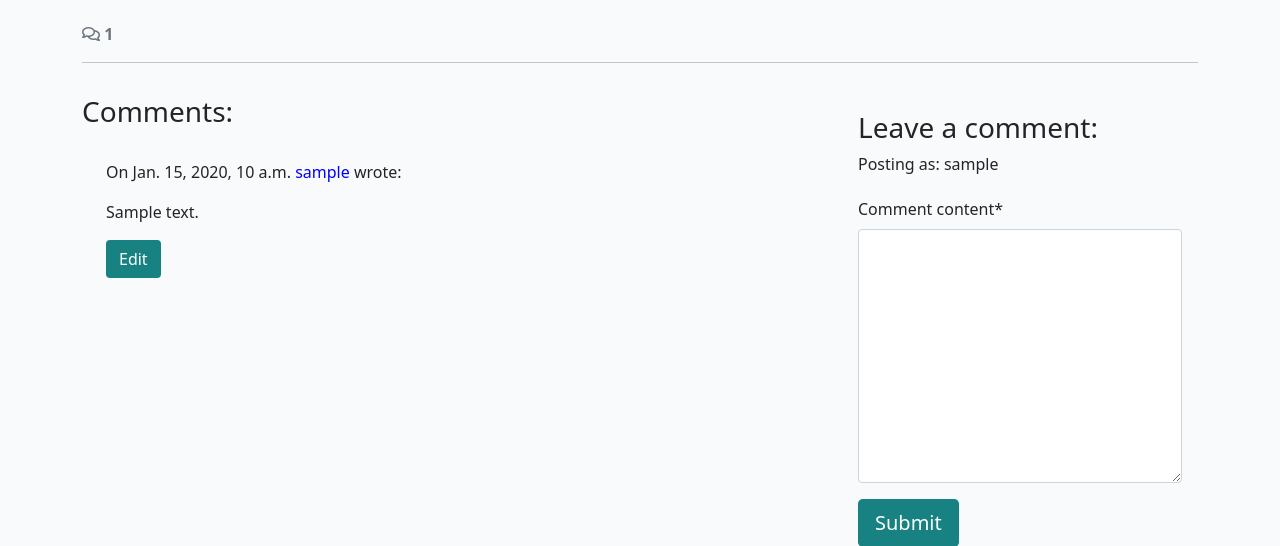
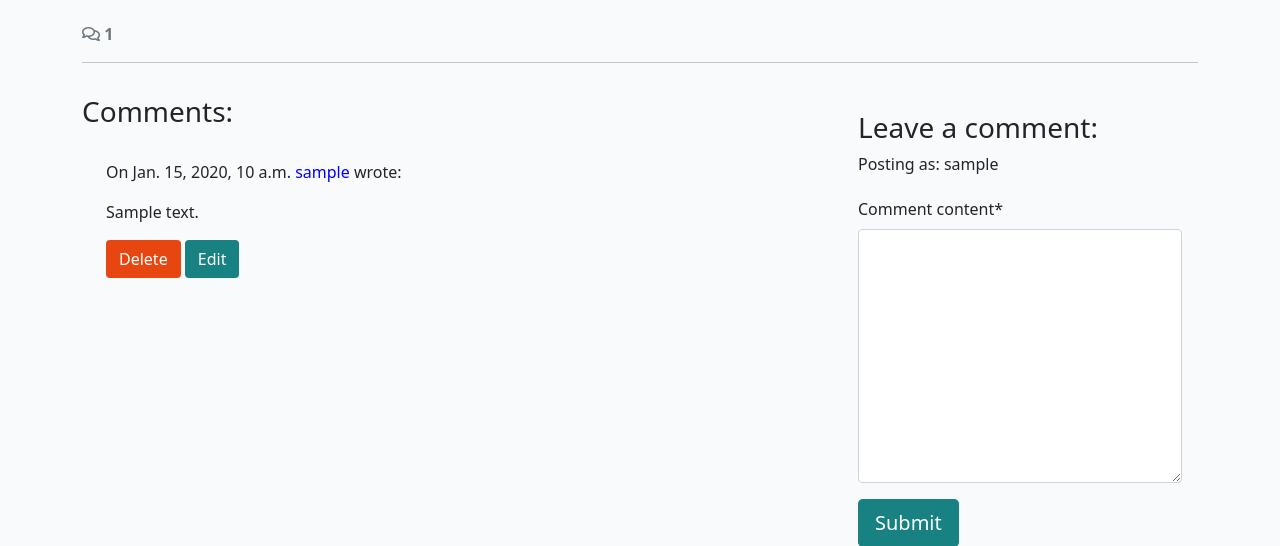
Before and after one commit to JL-14/community-incident-forum, a Django app: a page that uses templates/forum/report_detail.html in a window 1280 px wide. Shown: the part 470-1016 px from the top of the page. Run offline with Django 4.2, Linux system fonts and the light colour scheme; a user stored in the database is signed in; tables that the repository leaves empty hold one stand-in row (values such as "Sample post"); some libraries are stand-ins or nearby versions.

Commit message:
Add delete function and button for comments

```diff
--- a/forum/urls.py
+++ b/forum/urls.py
@@ -5,5 +5,10 @@ from . import views
 urlpatterns = [
     path("", views.IssueList.as_view(), name="home"),
     path("<slug:slug>/", views.report_detail, name="report-detail"),
-    path('<slug:slug>/edit_comment/<int:comment_id>', views.comment_edit, name='comment_edit'),
+    path('<slug:slug>/edit_comment/<int:comment_id>',
+         views.comment_edit, name='comment_edit'),
+    path('<slug:slug>/edit_comment/<int:comment_id>',
+         views.comment_edit, name='comment_edit'),
+    path('<slug:slug>/delete_comment/<int:comment_id>',
+         views.comment_delete, name='comment_delete'),
 ]
--- a/forum/views.py
+++ b/forum/views.py
@@ -59,3 +59,19 @@ def comment_edit(request, slug, comment_id):
             messages.add_message(request, messages.ERROR, 'Error updating comment')
 
     return HttpResponseRedirect(reverse('report-detail', args=[slug]))
+
+def comment_delete(request, slug, comment_id):
+    """
+    view to delete comment
+    """
+    queryset = Issue.objects.all()
+    report = get_object_or_404(queryset, slug=slug)
+    comment = get_object_or_404(Comment, pk=comment_id)
+
+    if comment.comment_author == request.user:
+        comment.delete()
+        messages.add_message(request, messages.SUCCESS, 'Comment deleted!')
+    else:
+        messages.add_message(request, messages.ERROR, 'You can only delete your own comments!')
+
+    return HttpResponseRedirect(reverse('report-detail', args=[slug]))
--- a/static/js/comments.js
+++ b/static/js/comments.js
@@ -3,6 +3,11 @@
   const commentText = document.getElementById("id_comment_content");
   const commentForm = document.getElementById("commentForm");
   const submitButton = document.getElementById("submitButton");
+
+  const deleteModal = new bootstrap.Modal(document.getElementById("deleteModal"));
+  const deleteButtons = document.getElementsByClassName("btn-delete");
+  const deleteConfirm = document.getElementById("deleteConfirm");
+
 
   /**
   * Initializes edit functionality for the provided edit buttons.
@@ -23,4 +28,23 @@
           commentForm.setAttribute("action", `edit_comment/${commentId}`);
       });
   }
+
+    /**
+  * Initializes deletion functionality for the provided delete buttons.
+  *
+  * For each button in the `deleteButtons` collection:
+  * - Retrieves the associated comment's ID upon click.
+  * - Updates the `deleteConfirm` link's href to point to the
+  * deletion endpoint for the specific comment.
+  * - Displays a confirmation modal (`deleteModal`) to prompt
+  * the user for confirmation before deletion.
+  */
+  for (let button of deleteButtons) {
+    button.addEventListener("click", (e) => {
+      let commentId = e.target.getAttribute("comment_id");
+      deleteConfirm.href = `delete_comment/${commentId}`;
+      deleteModal.show();
+    });
+  }
+
 })();
--- a/templates/forum/report_detail.html
+++ b/templates/forum/report_detail.html
@@ -70,6 +70,9 @@
           </p>
           {% endif %}
           {% if user.is_authenticated and comment.comment_author == user %}
+          <button class="btn btn-delete"comment_id="{{ comment.id }}">
+            Delete
+          </button>
           <button class="btn btn-edit" comment_id="{{ comment.id }}">
             Edit
           </button>
@@ -100,6 +103,31 @@
     </div>
   </div>
 </div>
+<!-- Delete confirmation modal -->
+<div class="modal fade" id="deleteModal" tabindex="-1"
+  aria-labelledby="deleteModalLabel" aria-hidden="true">
+  <div class="modal-dialog">
+    <div class="modal-content">
+      <div class="modal-header">
+        <h5 class="modal-title"
+          id="deleteModalLabel">Delete comment?</h5>
+        <button type="button" class="btn-close"
+          data-bs-dismiss="modal" aria-label="Close"></button>
+      </div>
+      <div class="modal-body">
+        Are you sure you want to delete your comment?
+        This action cannot be undone.
+      </div>
+      <div class="modal-footer">
+        <button type="button" class="btn btn-secondary"
+          data-bs-dismiss="modal">Close</button>
+        <a id="deleteConfirm" href="#" class="btn
+          btn-danger">Delete</a>
+      </div>
+    </div>
+  </div>
+</div>
+
 
 {% endblock content %}
 
```
